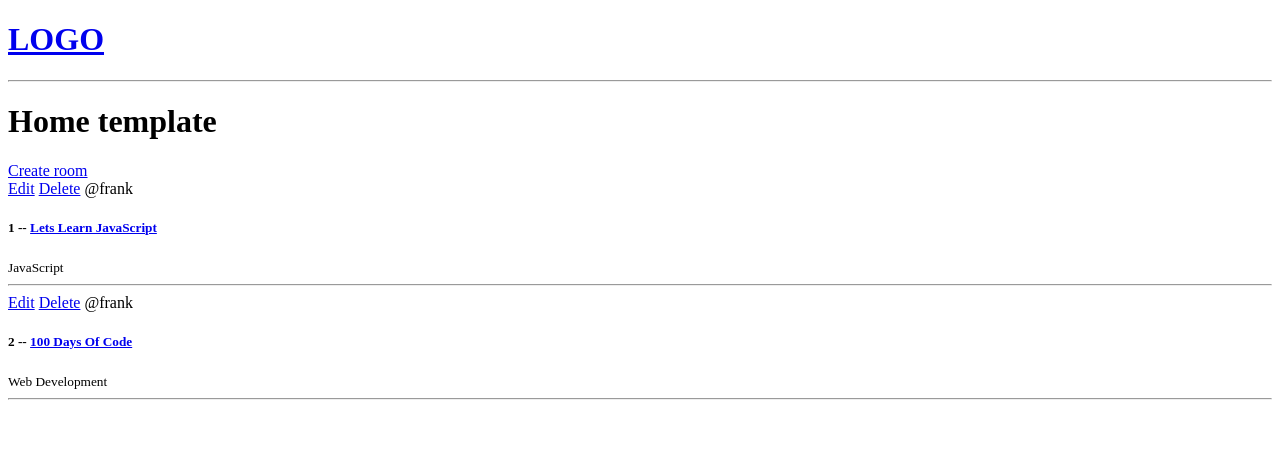
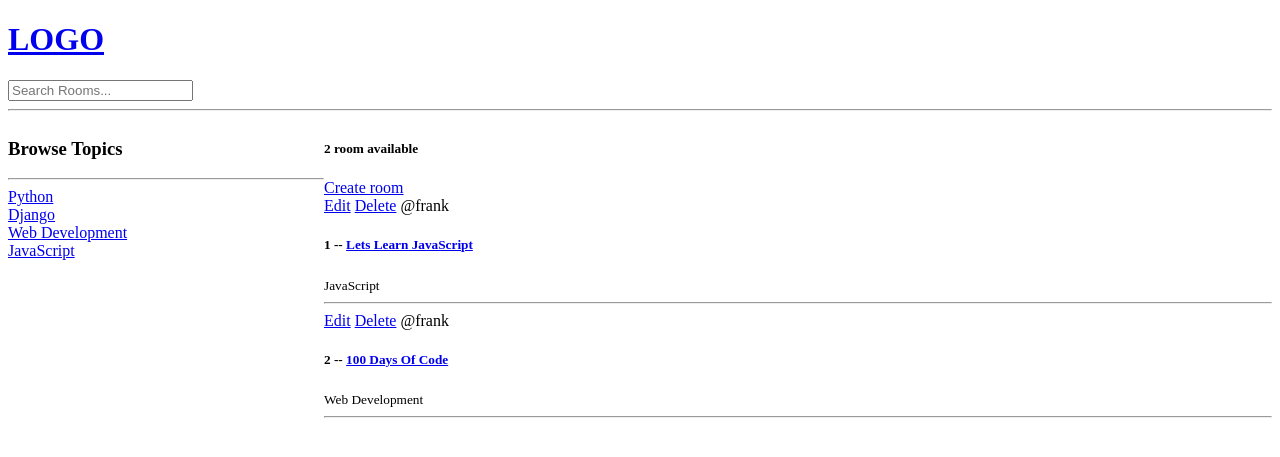
Before and after one commit to Darkpenguin1/TutoringProj, a Django app: page / in a window 1280 px wide. Shown: the top 457 px of the page. Run offline with Django 5.2, Linux system fonts and the light colour scheme; data comes from the database, SQL or seed files in the repository.

Commit message:
Search Section

```diff
--- a/tutorSite/base/templates/base/home.html
+++ b/tutorSite/base/templates/base/home.html
@@ -1,9 +1,30 @@
 {% extends 'main.html' %}
 
 {% block content %}
-<h1>Home template</h1>
+
+<style>
+    .home-container{
+        display: grid;
+        grid-template-columns: 1fr 3fr;
+
+    }
+</style>
+
+
+<div class="home-container">
+    <div>
+        <h3>Browse Topics</h3>
+        <hr>
+
+        {% for topic in topics %}
+            <div>
+                <a href="{% url 'home' %}?q= {{ topic.name }}">{{ topic.name }}</a>
+            </div>
+        {% endfor %}
+    </div>
 
     <div>
+        <h5>{{ room_count }} room available</h5>
         <a href="{% url 'create-room' %}">Create room</a>
         <div>
             {% for room in rooms %}
@@ -17,7 +38,7 @@
                 </div>
             {% endfor %}
         </div>
-
+    </div>
 </div>
 
 
--- a/tutorSite/base/views.py
+++ b/tutorSite/base/views.py
@@ -1,7 +1,9 @@
 from django.shortcuts import render, redirect
+from django.db.models import Q
+
 
 # Create your views here.
-from .models import Room
+from .models import Room, Topic
 from .forms import RoomForm
 # how to query db
 # queryset = modelname.objects.all()
@@ -17,8 +19,17 @@ from .forms import RoomForm
 # ]
 
 def home(request):
-    rooms = Room.objects.all()
-    context = {'rooms':rooms}
+    q = request.GET.get('q') if request.GET.get('q') != None else ''
+    rooms = Room.objects.filter(
+        Q(topic__name__icontains=q) |
+        Q(name__icontains=q) |
+        Q(description__icontains=q)
+        ) # while typing if the typed string atleast contains certain amount of letters for ex py
+
+    topics = Topic.objects.all()
+    room_count = rooms.count()
+
+    context = {'rooms':rooms, 'topics':topics, 'room_count':room_count,}
     return render(request, "base/home.html", context)   # Specify the app and its templates folder basically blueprints in flask
 
 def room(request, pk):  # primary key
--- a/tutorSite/templates/navbar.html
+++ b/tutorSite/templates/navbar.html
@@ -2,4 +2,9 @@
     <h1>LOGO</h1>
 </a>
 
+<form method="GET" action="{% url 'home' %}">
+    <input type="text" name="q" placeholder="Search Rooms..." />
+</form>
+
+
 <hr>
```
Lines whose indentation alone changed are shown as unchanged.
